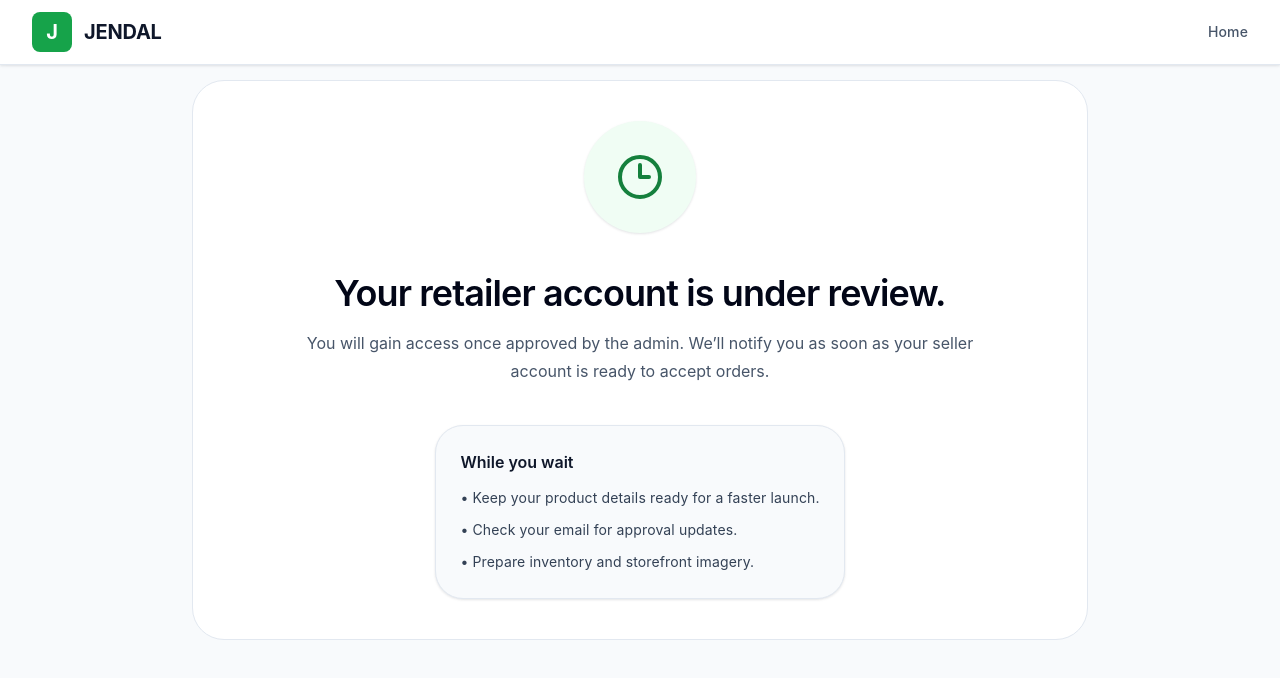
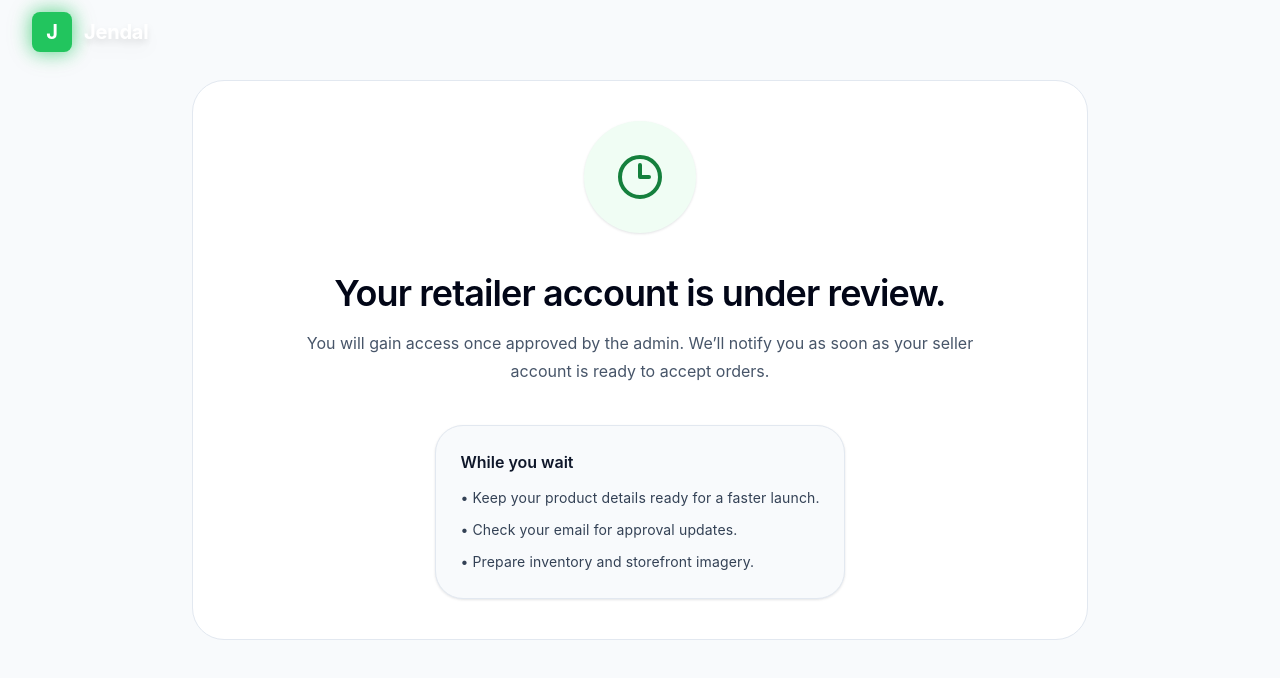
Before and after one commit to Liki-Hikari/Jendal, a Next.js app: page /pending-approval in a window 1280 px wide. Shown: the top 678 px of the page. Built offline with nearby package versions, Linux system fonts and the light colour scheme.

Commit message:
Transparent header with glowing J logo

```diff
--- a/app/styles/globals.css
+++ b/app/styles/globals.css
@@ -324,3 +324,15 @@ img {
     scroll-behavior: auto !important;
   }
 }
+@keyframes glow-pulse {
+  0%, 100% {
+    box-shadow: 0 0 10px rgba(34, 197, 94, 0.4);
+  }
+  50% {
+    box-shadow: 0 0 25px rgba(34, 197, 94, 0.8), 0 0 50px rgba(34, 197, 94, 0.4);
+  }
+}
+
+.animate-glow {
+  animation: glow-pulse 2s ease-in-out infinite;
+}
--- a/components/layout/StickyHeader.tsx
+++ b/components/layout/StickyHeader.tsx
@@ -27,24 +27,19 @@ export function StickyHeader() {
 
   return (
     <header
-      className={`fixed top-0 left-0 right-0 z-50 bg-white border-b border-slate-200 shadow-sm transition-transform duration-300 ${
+      className={`fixed top-0 left-0 right-0 z-50 transition-transform duration-300 ${
         visible ? 'translate-y-0' : '-translate-y-full'
       }`}
     >
       <div className="max-w-7xl mx-auto px-4 sm:px-6 lg:px-8">
         <div className="flex items-center justify-between h-16">
-          <a href="/" className="flex items-center gap-3">
-            <div className="h-10 w-10 bg-emerald-600 rounded-lg flex items-center justify-center">
+          <a href="/" className="flex items-center gap-3 group">
+            {/* Glowing J box */}
+            <div className="h-10 w-10 bg-emerald-500 rounded-lg flex items-center justify-center animate-glow">
               <span className="text-white font-bold text-xl">J</span>
             </div>
-            <span className="text-xl font-bold text-slate-900">JENDAL</span>
+            <span className="text-xl font-bold text-white drop-shadow-lg">Jendal</span>
           </a>
-
-          <nav className="flex items-center gap-4">
-            <a href="/" className="text-sm font-medium text-slate-600 hover:text-emerald-700 transition-colors">
-              Home
-            </a>
-          </nav>
         </div>
       </div>
     </header>
```
